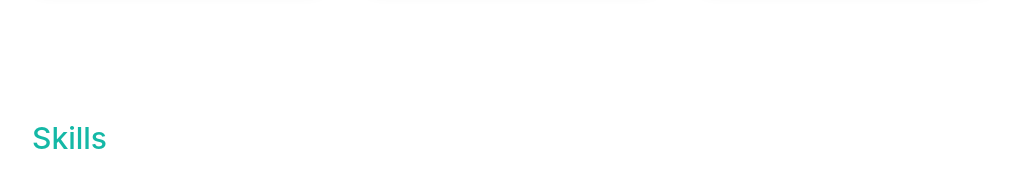
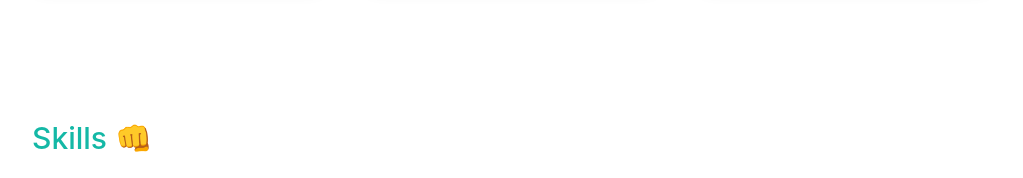
Before and after one commit to Andrewij21/DreDev, a React (Vite) app: page / in a window 1280 px wide. Shown: the part 2120-2298 px from the top of the page, without its empty margins (128-1151 px from the left). Built offline with nearby package versions, Linux system fonts and the light colour scheme.

Commit message:
refactor: add skill

```diff
--- a/src/components/Skills.jsx
+++ b/src/components/Skills.jsx
@@ -17,7 +17,7 @@ const CONTENTS = {
   },
   backend: {
     title: "Backend",
-    lists: ["Node", "Express", "MongoDB", "PostgreSQL", "RabbitMQ"],
+    lists: ["Node", "Express", "MongoDB", "PostgreSQL", "Prisma", "RabbitMQ"],
     Tcolor: "text-yellow-500",
     Bcolor: "border-yellow-500",
     thought:
@@ -41,7 +41,7 @@ export default function Skills() {
   return (
     <section id="skills" className="min-h-[20rem] dark:text-white">
       <h3 className="text-3xl font-medium text-teal-500 dark:text-teal-400 justify-end mb-6">
-        Skills
+        Skills 👊
       </h3>
       <div className="grid grid-cols-6 gap-x-2 gap-y-4">
         <div className="space-y-1 col-span-4 md:col-span-1">
```
